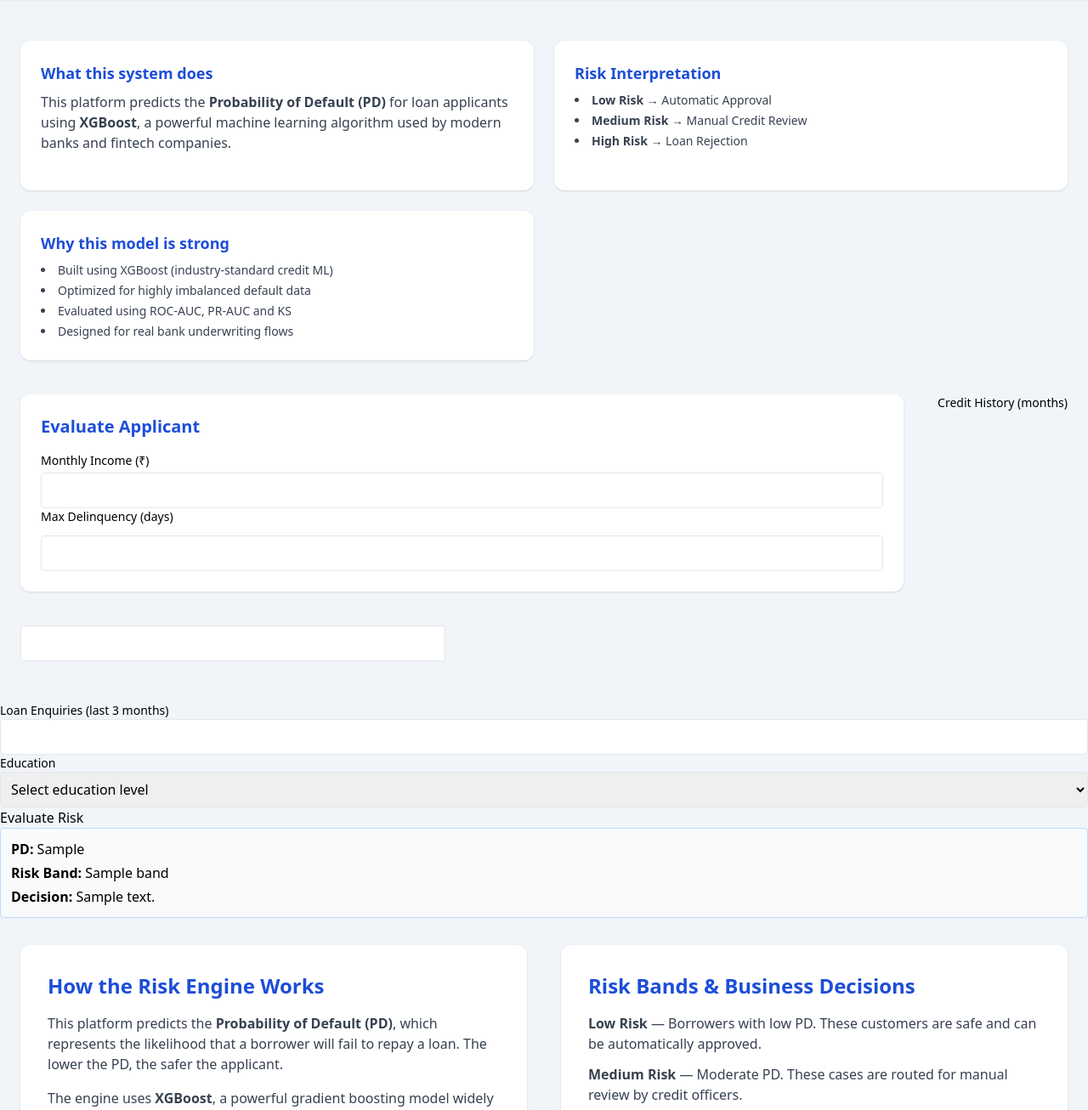
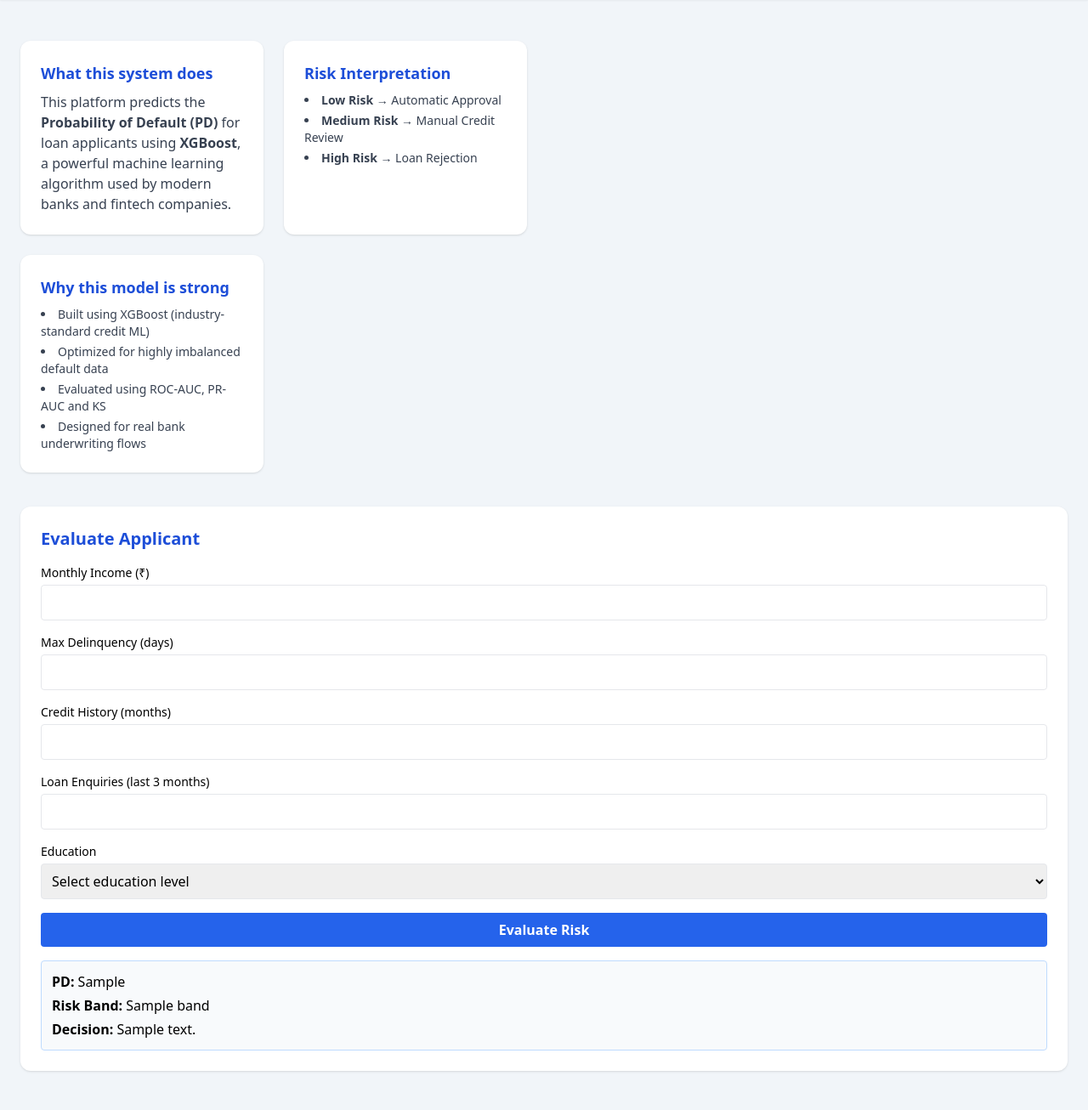
Before and after one commit to ShaiviSri04/credit-risk-engine, a Flask app: template templates/index.html in a window 1280 px wide. Shown: the part 228-1534 px from the top of the page at 85% size. Run offline with Flask 3, Linux system fonts and the light colour scheme; the template is opened without the code that fills it: most values are stand-ins (such as "Sample title", 1, 10 or a date in 2020); parts of the project's set-up code (start-up, migrations or seed data) failed here and were passed over; some libraries are stand-ins or nearby versions.

Commit message:
Fix grid column span causing layout break

```diff
--- a/templates/index.html
+++ b/templates/index.html
@@ -37,8 +37,7 @@
 <div class="max-w-7xl mx-auto px-6 py-12 grid grid-cols-1 md:grid-cols-2 gap-10">
 
 <!-- LEFT -->
-<div class="col-span-3 grid grid-cols-2 gap-6 auto-rows-fr">
-
+<div class="grid grid-cols-1 md:grid-cols-2 gap-6">
 
 <div class="bg-white p-6 rounded-xl shadow">
   <h2 class="text-lg font-bold text-blue-700 mb-2">What this system does</h2>
@@ -74,30 +73,29 @@
 
 <h2 class="text-xl font-bold text-blue-700">Evaluate Applicant</h2>
 
-<form method="POST" action="/" class="space-y-3">
+<form method="POST" action="/" class="space-y-4">
 
   <div class="space-y-1">
-
     <label class="text-sm">Monthly Income (₹)</label>
     <input name="NETMONTHLYINCOME" class="w-full p-2 border rounded">
-</div class="space-y-1>
+  </div>
 
-<div class="space-y-1>
+  <div class="space-y-1">
     <label class="text-sm">Max Delinquency (days)</label>
     <input name="max_recent_level_of_deliq" class="w-full p-2 border rounded">
-</div class="space-y-1>
+  </div>
 
-<div class="space-y-1>
+  <div class="space-y-1">
     <label class="text-sm">Credit History (months)</label>
     <input name="Age_Oldest_TL" class="w-full p-2 border rounded">
-</div class="space-y-1>
+  </div>
 
-<div class="space-y-1>
+  <div class="space-y-1">
     <label class="text-sm">Loan Enquiries (last 3 months)</label>
     <input name="enq_L3m" class="w-full p-2 border rounded">
-</div class="space-y-1>
+  </div>
 
-<div class="space-y-1>
+  <div class="space-y-1">
     <label class="text-sm">Education</label>
     <select name="EDUCATION" class="w-full p-2 border rounded">
       <option value="">Select education level</option>
@@ -107,13 +105,14 @@
       <option value="POST-GRADUATE">Post Graduate</option>
       <option value="OTHERS">Others</option>
     </select>
-</div class="space-y-1>
+  </div>
 
   <button class="w-full bg-blue-600 hover:bg-blue-700 text-white py-2 px-4 rounded font-semibold">
     Evaluate Risk
   </button>
 
 </form>
+
 
 {% if pd is not none %}
 <div class="bg-slate-50 border border-blue-200 p-3 rounded space-y-1">
@@ -289,12 +288,5 @@ Evaluate Risk
 
   </div>
 </section>
-
-      </div>
-    </div>
-
-  </div>
-</section>
-
 </body>
 </html>
```
Lines whose indentation alone changed are shown as unchanged.
